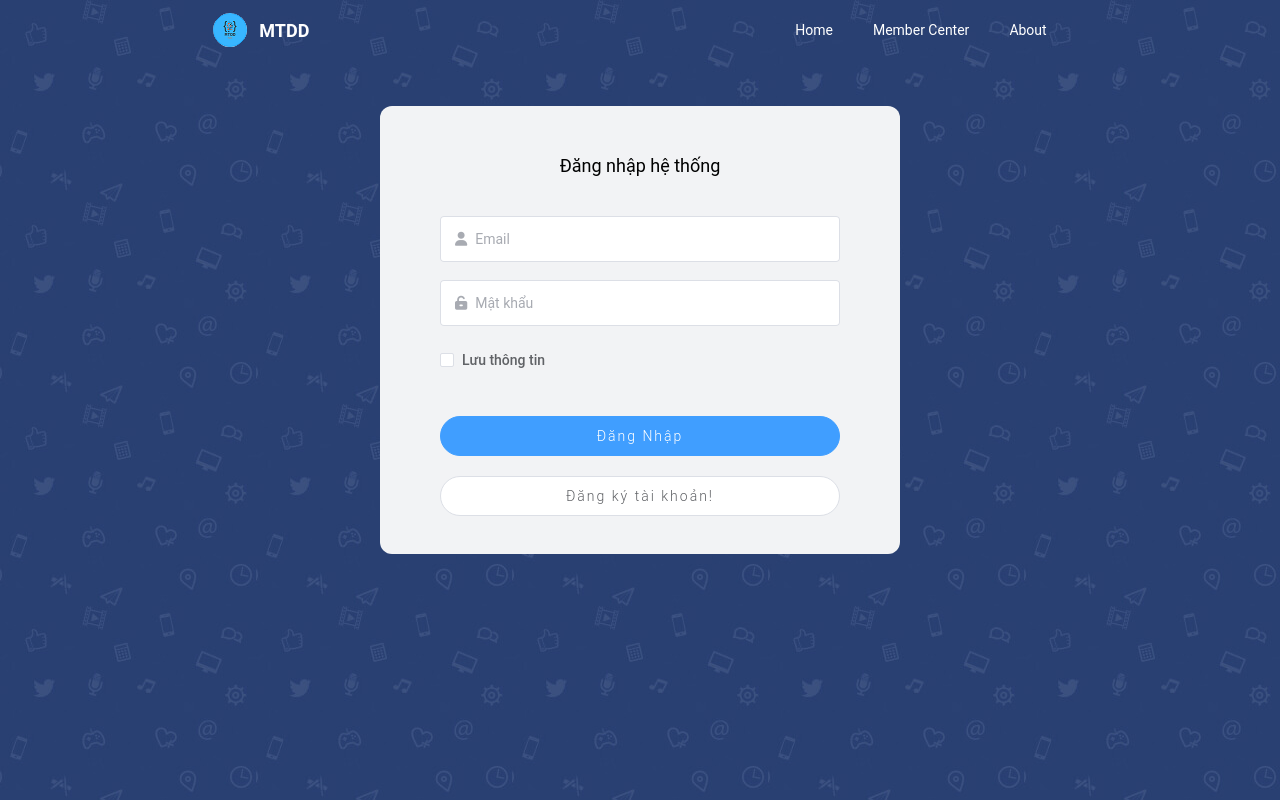
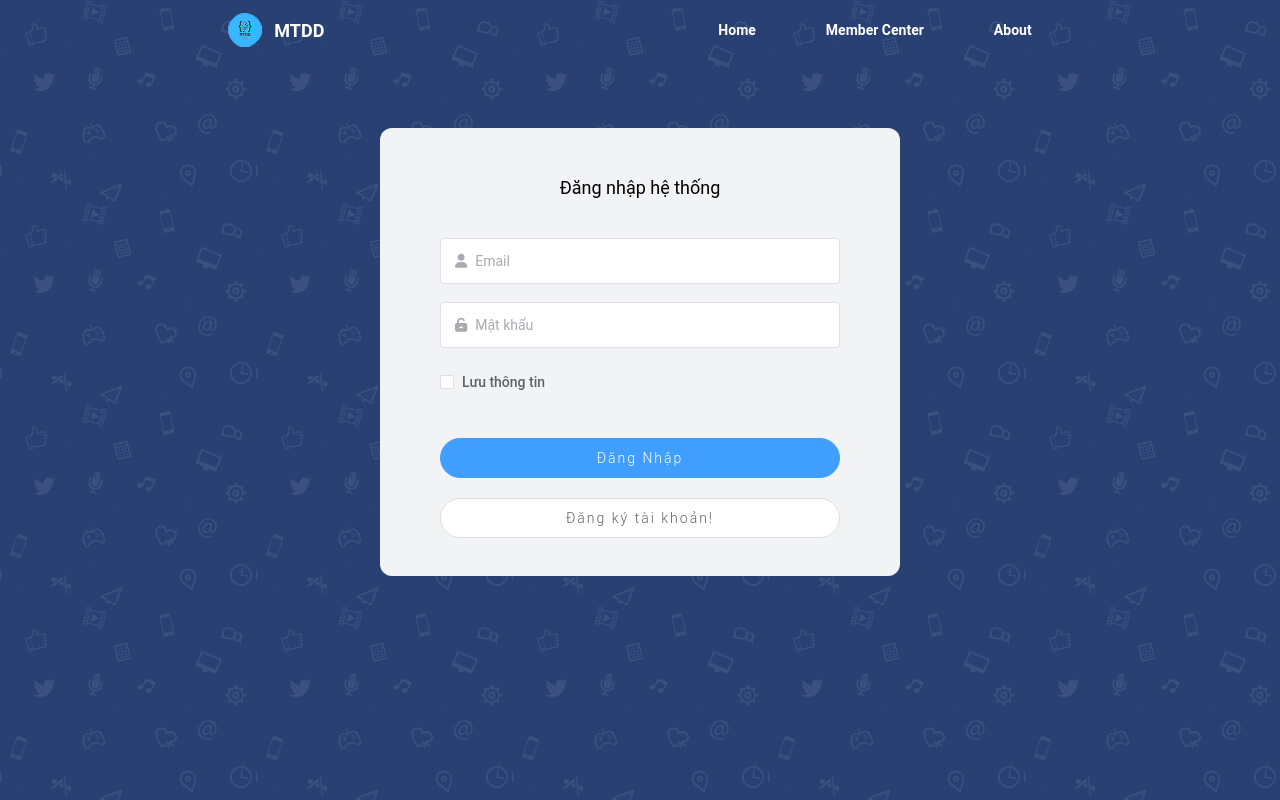
Before and after one commit to minhthanhhlht/mtdd-web, a Vue app: page /login in a window 1280 px wide. Built offline with nearby package versions, Linux system fonts and the light colour scheme.

Commit message:
Update login

```diff
--- a/package.json
+++ b/package.json
@@ -14,7 +14,6 @@
     "console-browserify": "^1.2.0",
     "core-js": "^3.8.3",
     "element-plus": "^2.2.27",
-    "eslint": "^8.30.0",
     "node-polyfill-webpack-plugin": "^2.0.1",
     "sass": "^1.57.1",
     "sass-loader": "^13.2.0",
--- a/src/App.vue
+++ b/src/App.vue
@@ -30,6 +30,16 @@ nav a {
   color: #2c3e50;
 
 }
+a {
+    font-weight: bold;
+    color: #fff;
+    display: inline-block;
+    padding: 0px 15px 0px 15px;
+    text-decoration: none;
+}
+a:hover {
+    text-decoration: none;
+}
 
 nav a.router-link-exact-active {
   color: #42b983;
--- a/src/components/Header.vue
+++ b/src/components/Header.vue
@@ -2,10 +2,13 @@
   <el-header class="header">
     <el-row justify="center">
       <el-col class="header-row" :span="16" :xs="24">
-        <div class="header-logo">
+        <router-link to="/">
+          <div class="header-logo">
           <img src="@/assets/img/mtdd-logo.png" alt="" />
           <span class="hidden-xs-only">MTDD</span>
         </div>
+        </router-link>
+
         <el-menu
           class="frontend-header-menu"
           mode="horizontal"
--- a/src/views/Login.vue
+++ b/src/views/Login.vue
@@ -2,7 +2,7 @@
   <div class="login">
     <el-container class="container is-vertical">
       <Header />
-      <el-main class="frontend-footer-brother">
+      <el-main class="frontend-footer-brother" style="margin-top: 22px;">
         <el-row justify="center">
           <el-col :span="16" :xs="24">
             <div class="login-box">
@@ -90,10 +90,10 @@ export default {
             trigger: "blur",
           },
           {
-          type: 'email',
-          message: 'Vui lòng nhập đúng định dạng email',
-          trigger: ['blur', 'change'],
-        },
+            type: "email",
+            message: "Vui lòng nhập đúng định dạng email",
+            trigger: ["blur", "change"],
+          },
         ],
         password: [
           {
@@ -106,16 +106,10 @@ export default {
     };
   },
 
-
   methods: {
     validate(formName) {
       this.$refs[formName].validate((valid, fields) => {
         if (valid) {
-          ElNotification({
-            title: "Hệ thống",
-            message: "Đăng nhập thành công",
-            type: "success",
-          });
           this.loginSubmit();
         } else {
           ElNotification({
@@ -127,13 +121,30 @@ export default {
       });
     },
     loginSubmit() {
-      const userName = this.form.username
+      this.$request
+        .get(`http://localhost:6021/api/getuser/${this.form.username}`)
+        .then((response) => {
 
-      this.$request.get(`http://localhost:6021/api/getuser/${userName}`).then((response) => {
-        console.log(response.data)
-        alert("thanh cong");
-      })
+          const userName = this.form.username;
+          const password = this.form.password;
+          const user = response.data[0].username;
+          const pass = response.data[0].password;
+          if (userName == user && password == pass) {
+             ElNotification({
+              title: "Hệ thống",
+              message: "Đăng nhập thành công",
+              type: "success",
+            });
+          } else {
+            ElNotification({
+            title: "Hệ thống",
+            message: "Tài khoản hoặc mật khẩu không đúng",
+            type: "error",
+          });
+          }
 
+
+        });
     },
   },
 };
@@ -202,8 +213,5 @@ export default {
   top: 100%;
   left: 0;
 }
-.error {
-  box-shadow: 0 0 0 1px var(--el-color-danger);
-  border-radius: var(--el-input-border-radius, var(--el-border-radius-base));
-}
+
 </style>
```
Also changed, not shown: 2 other files (tests, documents, lock files or other folders).
